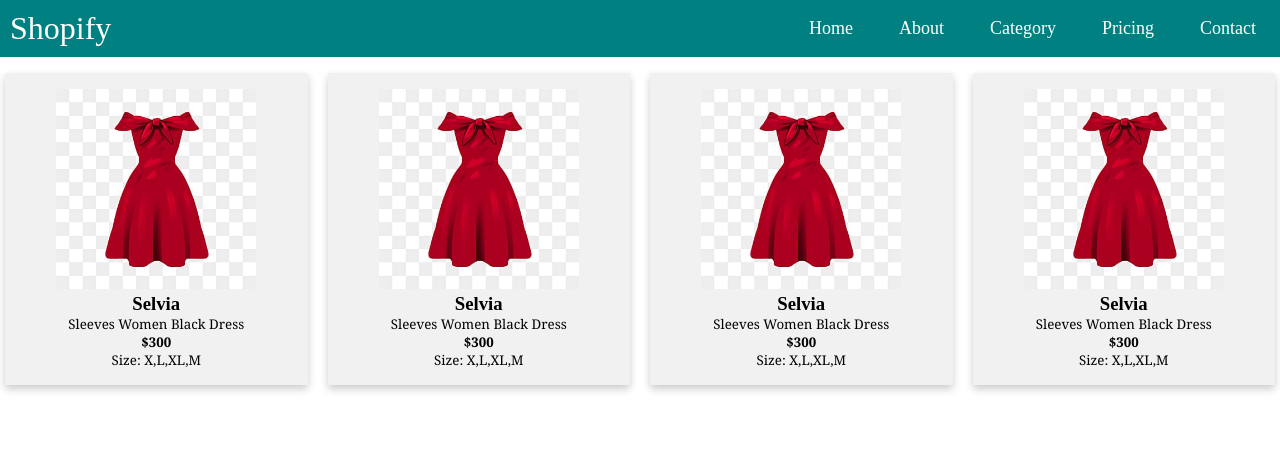
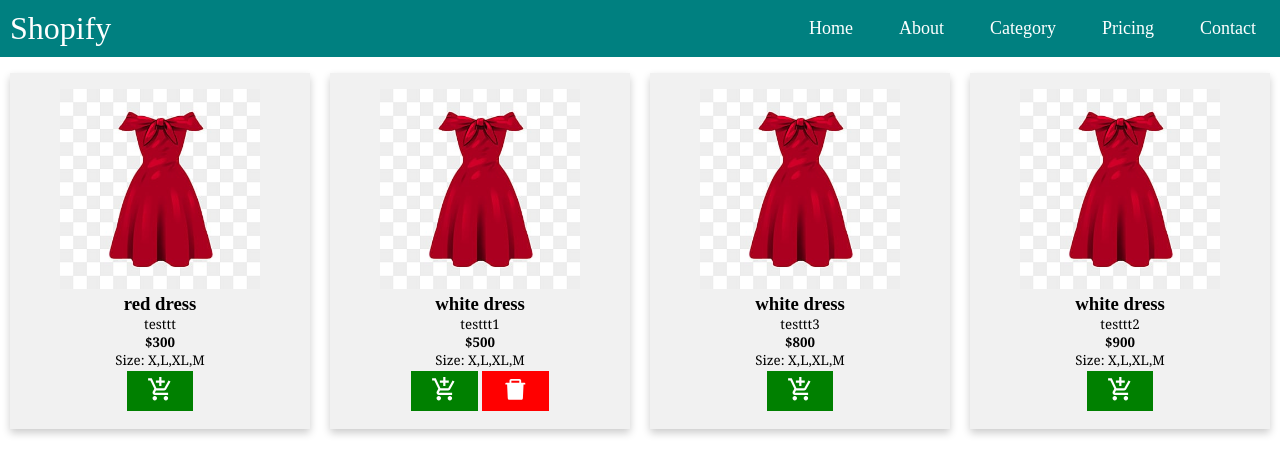
Before and after one commit to rupali-deshpande/E-commerce-Website, a React (Create React App) app: page / in a window 1280 px wide. Shown: the top 474 px of the page. Built offline with nearby package versions, Linux system fonts and the light colour scheme.

Commit message:
Created component for shopping card  , delete functioanlity , data pass from component

```diff
--- a/package.json
+++ b/package.json
@@ -12,6 +12,7 @@
     "@types/react-dom": "^18.0.6",
     "react": "^18.2.0",
     "react-dom": "^18.2.0",
+    "react-icons": "^4.4.0",
     "react-scripts": "5.0.1",
     "typescript": "^4.7.4",
     "web-vitals": "^2.1.4"
--- a/src/App.tsx
+++ b/src/App.tsx
@@ -1,16 +1,34 @@
-import React from 'react';
+import React  from 'react';
 import './App.css';
 import ShoppingCard from './component/shopping-card/shopping-card';
 import Sidenav from './component/sidenav/sidenav';
 
+
 function App() {
+  const data = [{title: "red dress", description: "testtt", prize :"$300" , size:" X,L,XL,M" ,showDelete: false},{
+    title: "white dress", description: "testtt1",prize :"$500",size:" X,L,XL,M", showDelete: true},
+    {title: "white dress", description: "testtt3",prize :"$800" , size:" X,L,XL,M" ,showDelete: false},
+    {title: "white dress", description: "testtt2",prize :"$900",size:" X,L,XL,M", showDelete: false}
+    ]
   return (
   <div>
+    <>
    <Sidenav />
-   <ShoppingCard />
+
+   {data.map((item )=>{
+    return(
+<ShoppingCard  title={item.title}
+ description={item.description}
+ showDelete={item.showDelete}
+ size={item.size}
+  prize={item.prize}/>)
+})
+   }
+   </>
    </div>
 
   );
 }
 
+
 export default App;
--- a/src/component/shopping-card/shopping-card.tsx
+++ b/src/component/shopping-card/shopping-card.tsx
@@ -1,55 +1,34 @@
-import React from "react";
+import React , {useState} from "react";
 import dress from '../women-dress.jpg'
 import './shoppingcard.css'
+import { AiFillDelete } from 'react-icons/ai';
+import {MdAddShoppingCart} from 'react-icons/md'
 
-function ShoppingCard() {
+
+
+
+ function ShoppingCard(props:any) {
+
     return(
         <div>
-            <div className="row">
-  <div className="column">
-    <div className="card">
-    <img  className='cat' src={dress} alt="Avatar"/ >
-      <h3>Selvia </h3>
-      <p>Sleeves  Women Black Dress</p>
-      <p><b>$300</b></p>
-      <p>Size: X,L,XL,M</p>
-
-
-    </div>
-  </div>
 
   <div className="column">
     <div className="card">
     <img  className='cat' src={dress} alt="Avatar"/ >
-    <h3>Selvia </h3>
-      <p>Sleeves  Women Black Dress</p>
-      <p><b>$300</b></p>
-      <p>Size: X,L,XL,M</p>
+      <h3>{props.title} </h3>
+      <p>{props.description}</p>
+      <p><b>{props.prize}</b></p>
+      <p>Size: {props.size}</p>
+      <button className="button" > <MdAddShoppingCart size="2em" /></button>
+      { props.showDelete? <button className="button2" ><AiFillDelete size="2em" /></button>:""}
     </div>
   </div>
 
-  <div className="column">
-    <div className="card">
-    <img  className='cat' src={dress} alt="Avatar"/ >
-    <h3>Selvia </h3>
-      <p>Sleeves  Women Black Dress</p>
-      <p><b>$300</b></p>
-      <p>Size: X,L,XL,M</p>
-    </div>
-  </div>
 
-  <div className="column">
-    <div className="card">
-    <img  className='cat' src={dress} alt="Avatar"/ >
-    <h3>Selvia </h3>
-      <p>Sleeves  Women Black Dress</p>
-      <p><b>$300</b></p>
-      <p>Size: X,L,XL,M</p>
-    </div>
-  </div>
 </div>
-        </div>
+
 
     )
 }
-export default ShoppingCard
+
+export default ShoppingCard;
--- a/src/component/shopping-card/shoppingcard.css
+++ b/src/component/shopping-card/shoppingcard.css
@@ -6,15 +6,7 @@
     margin-top: 1em;
   }
 
-  /* Remove extra left and right margins, due to padding */
-  .row {margin: 0 -5px;}
 
-  /* Clear floats after the columns */
-  .row:after {
-    content: "";
-    display: table;
-    clear: both;
-  }
 
   /* Responsive columns */
   @media screen and (max-width: 600px) {
@@ -40,3 +32,22 @@
   .cat {
     height:200px
    }
+   .button{
+    background-color: green;
+    border: none;
+    color: white;
+    padding: 5px 20px;
+    text-align: center;
+    margin: 2px 2px;
+    cursor: pointer;
+   }
+   .button2{
+    background-color: red;
+    border: none;
+    color: white;
+    padding: 5px 20px;
+    text-align: center;
+    margin: 2px 2px;
+    cursor: pointer;
+
+   }
```
Also changed, not shown: 1 other file (tests, documents, lock files or other folders).
